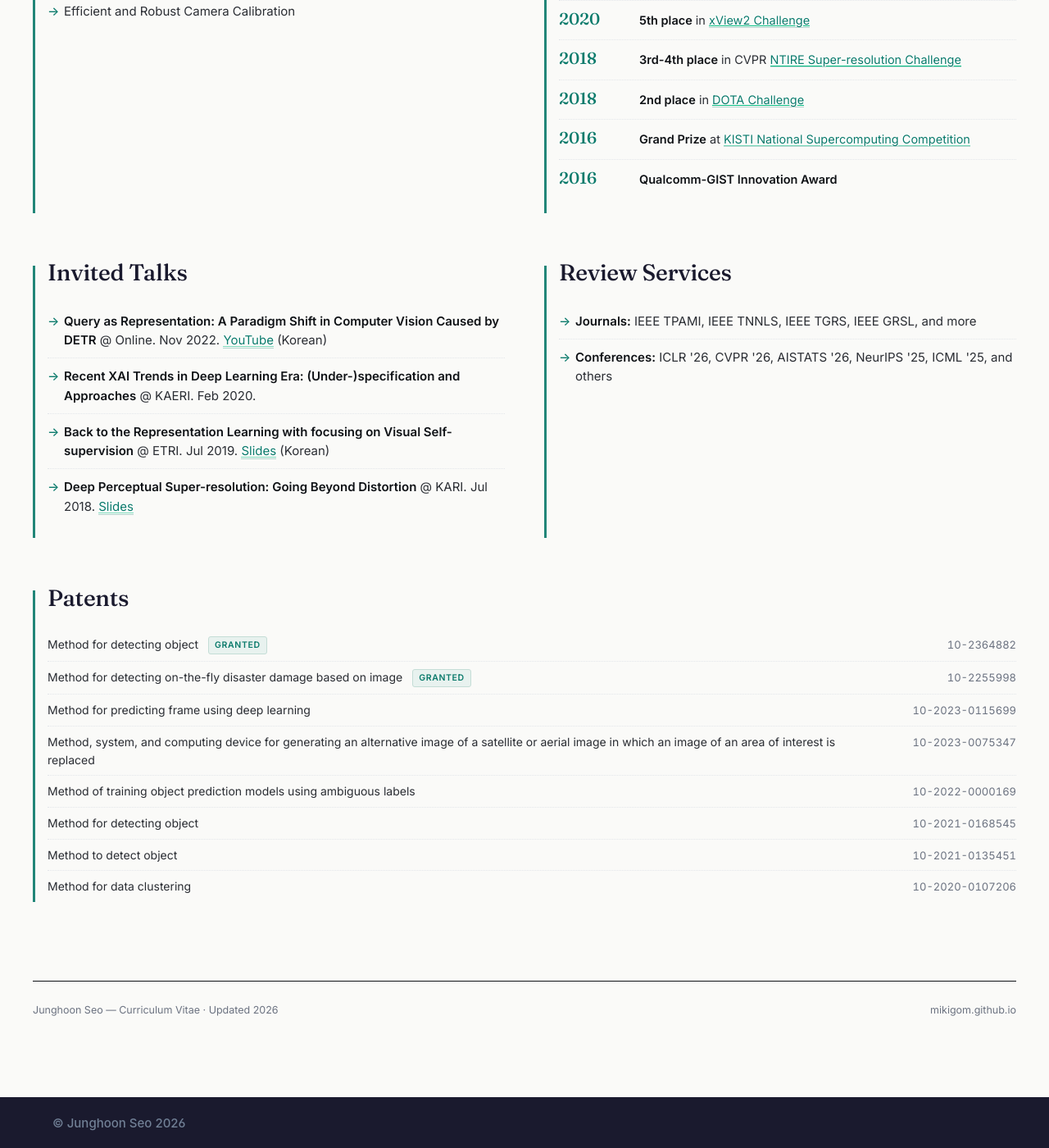
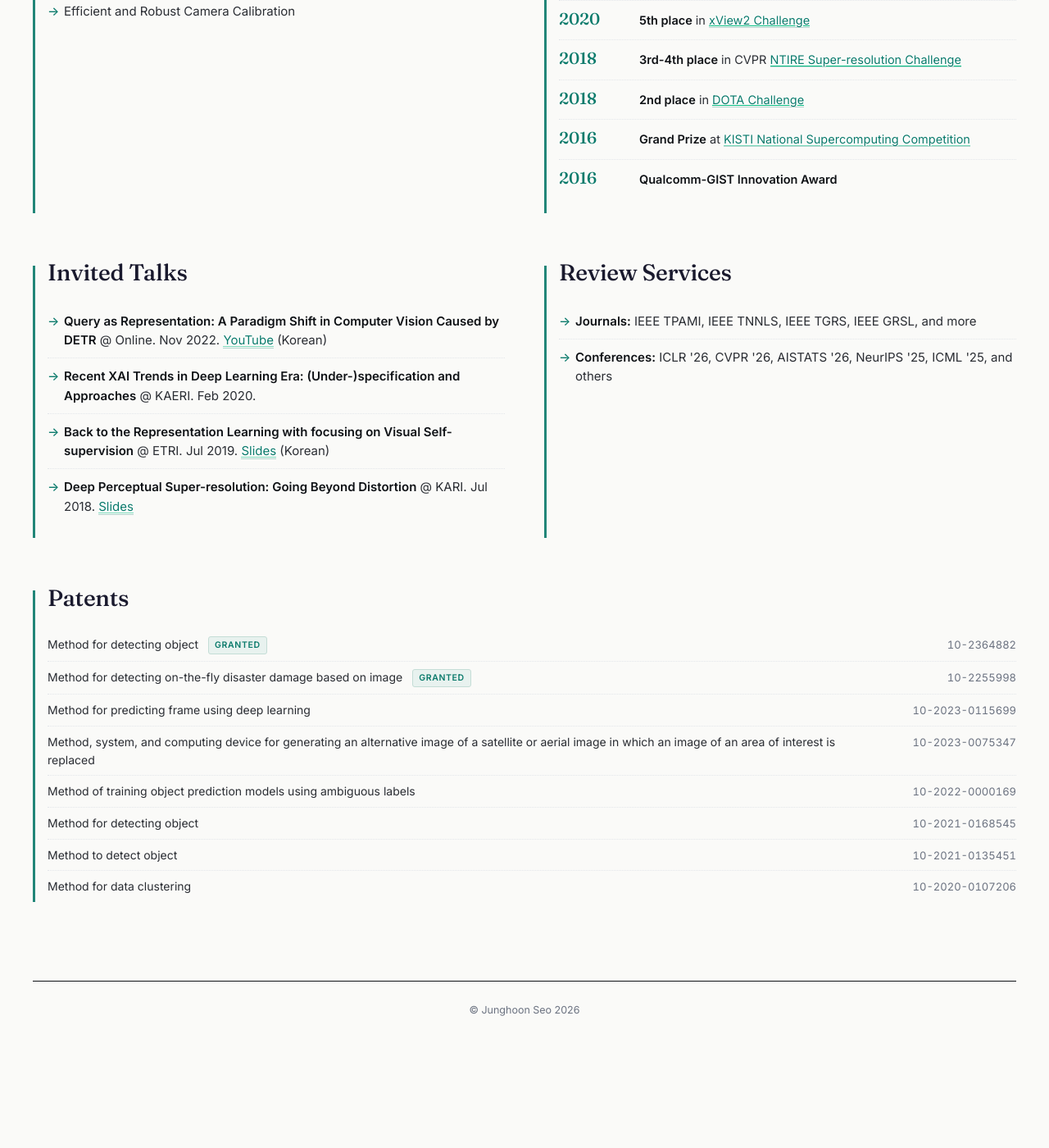
Before and after one commit to mikigom/mikigom.github.io, a Jekyll site: the page built from index.md, in a window 1280 px wide and 1400 px high, scrolled down 5104 px. Shown: the whole window at 82% size. Built offline with Jekyll 4.4.1, drawn with Linux system fonts in a browser that asks for light colours; after the commit the page ends 6442 px from its top, so only the background shows below that.

Commit message:
style(footer): drop theme footer + collapse page-footer to © line
- Remove site-footer include from _layouts/cv.html so the dark copyright
  bar no longer sits below the page content.
- Replace the two-span page-footer ("Junghoon Seo — Curriculum Vitae ·
  Updated 2026" + "mikigom.github.io") with a single centered "©
  Junghoon Seo 2026" line.
- Switch .page-footer justify-content from space-between to center to
  center the single remaining span.

Co-Authored-By: Claude Opus 4.6 (1M context) <noreply@anthropic.com>

```diff
--- a/_layouts/cv.html
+++ b/_layouts/cv.html
@@ -7,5 +7,3 @@ layout: default
     {{ content }}
   </article>
 </main>
-
-{% include site-footer.html %}
--- a/assets/styles.scss
+++ b/assets/styles.scss
@@ -814,9 +814,7 @@ hr {
   font-size: 12.5px;
   color: var(--muted);
   display: flex;
-  justify-content: space-between;
-  flex-wrap: wrap;
-  gap: 12px;
+  justify-content: center;
 }
 
 @media (max-width: 968px) {
--- a/index.md
+++ b/index.md
@@ -549,8 +549,7 @@ show_title: false
 </section>
 
 <footer class="page-footer">
-  <span>Junghoon Seo — Curriculum Vitae · Updated 2026</span>
-  <span>mikigom.github.io</span>
+  <span>&copy; Junghoon Seo 2026</span>
 </footer>
 
 </div>
```
